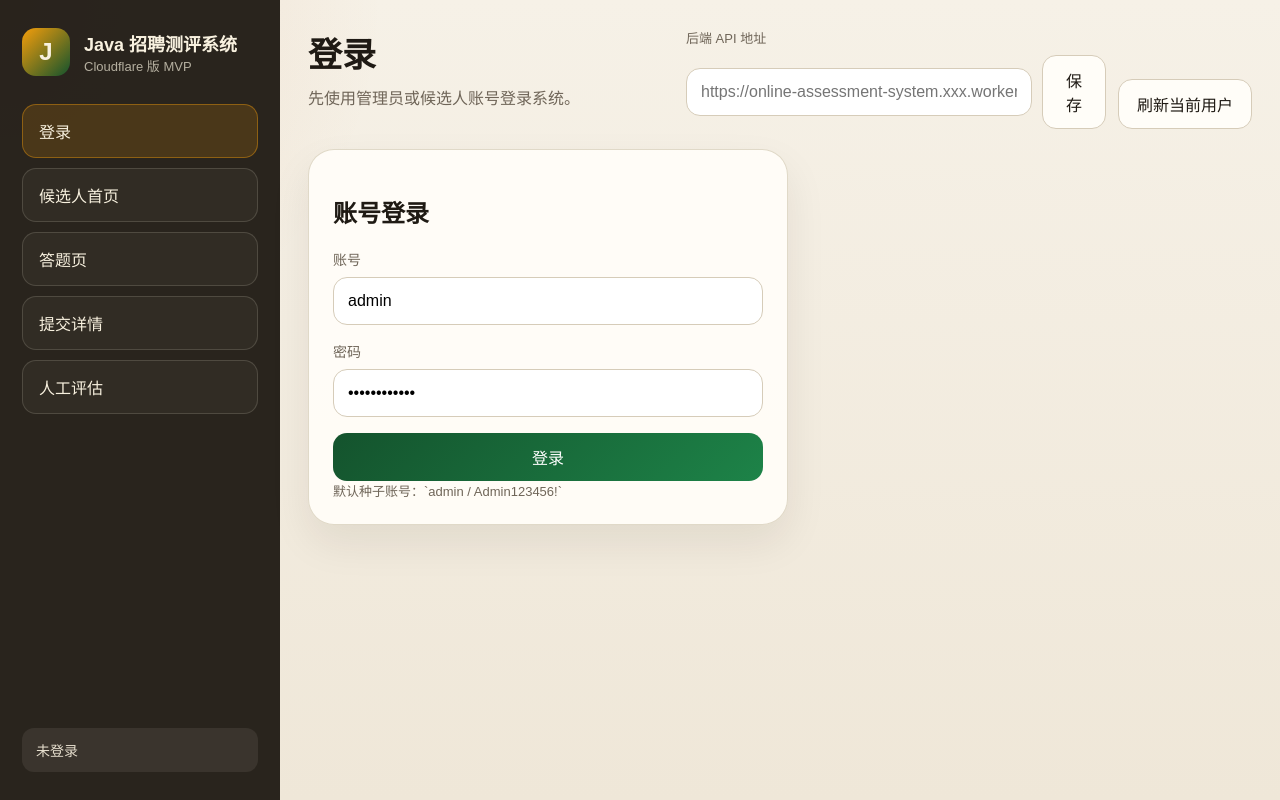
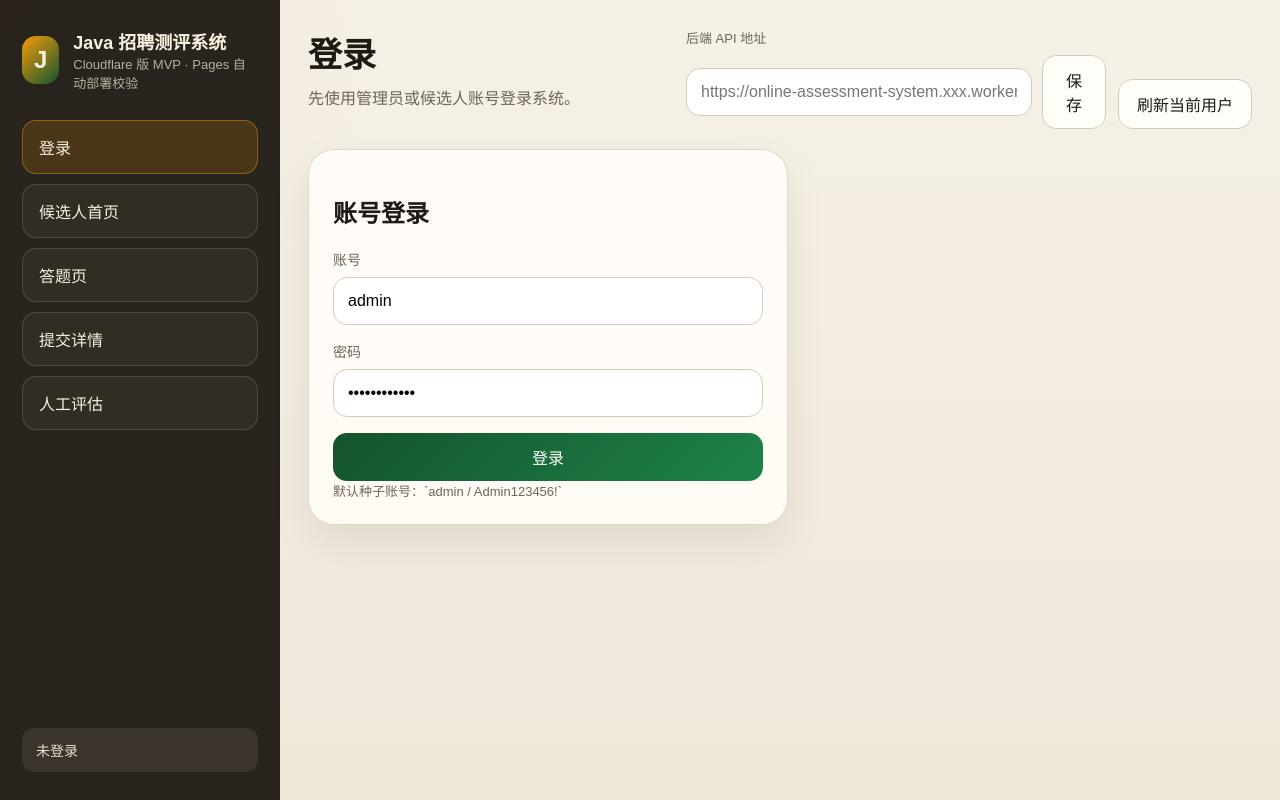
Before and after one commit to VernonMin/java-recruitment-assessment-system, a website: page web/index.html in a window 1280 px wide. Drawn offline with Linux system fonts and the light colour scheme; no server answers.

Commit message:
触发 Pages 重新部署

```diff
--- a/web/index.html
+++ b/web/index.html
@@ -13,7 +13,7 @@
           <div class="brand-mark">J</div>
           <div>
             <div class="brand-title">Java 招聘测评系统</div>
-            <div class="brand-subtitle">Cloudflare 版 MVP</div>
+            <div class="brand-subtitle">Cloudflare 版 MVP · Pages 自动部署校验</div>
           </div>
         </div>
         <nav class="menu">
```
